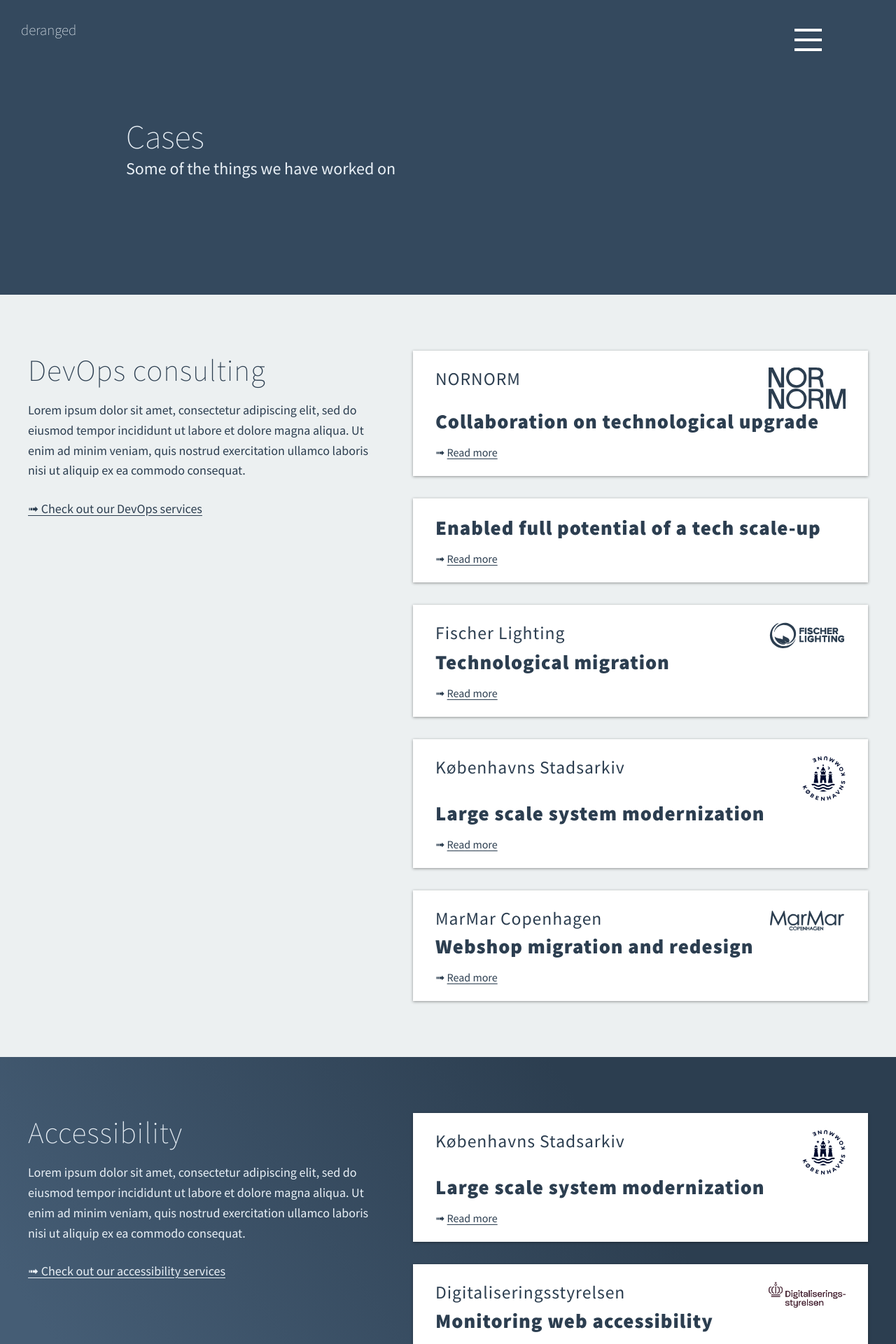
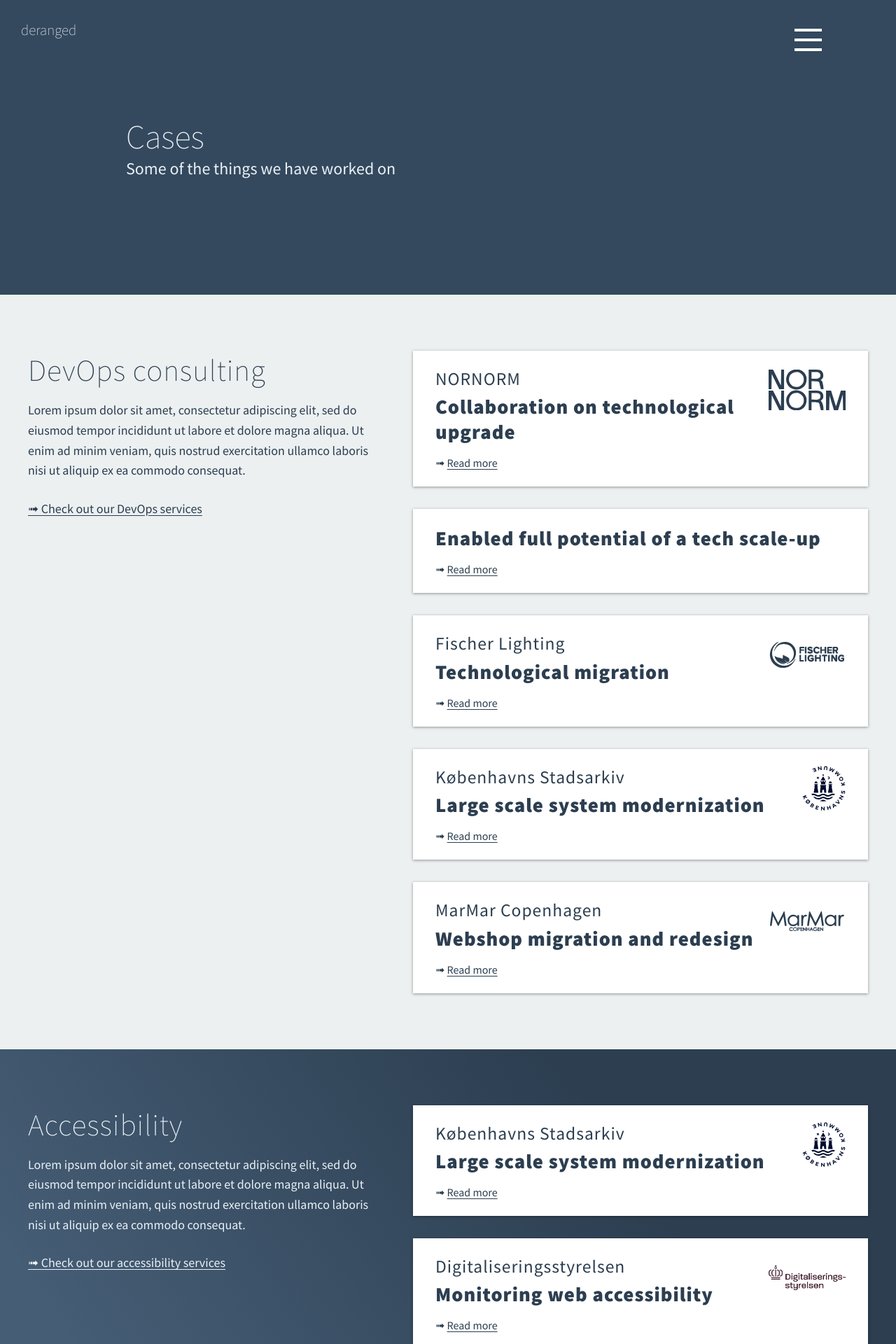
Before and after one commit to derangeddk/deranged.dk, a Jekyll site: the page built from cases/index.html, in a window 1280 px wide. Shown: the top 1920 px of the page at 70% size. Built offline with Jekyll 4.4.1, drawn with Linux system fonts in a browser that asks for light colours; some web fonts are replaced; comment, search, counter and statistics services are not loaded.

Commit message:
Changed cases layout to have logo on the right side

```diff
--- a/_sass/cases.scss
+++ b/_sass/cases.scss
@@ -41,7 +41,8 @@
     padding: 1.5rem 2rem;
     height: 100%;
     display: flex;
-    flex-direction: column;
+    flex-direction: row;
+    justify-content: space-between;
 }
 
 .cases-item:hover {
@@ -58,11 +59,6 @@
     text-align: left;
 }
 
-.cases-item__customer-wrapper {
-    display: flex;
-    justify-content: space-between;
-}
-
 .cases-item__customer {
     color: #2c3e50;
     font-size: 1.6rem;
@@ -77,4 +73,8 @@
     max-height: 4rem;
     max-width: 110px;
     object-fit: contain;
+
+    @media screen and (max-width: 600px) {
+        display: none;
+    }
 }
--- a/cases/index.html
+++ b/cases/index.html
@@ -81,20 +81,18 @@
             <a href="{{ case.url }}" class="cases-item">
               <div class="cases-item__content">
                 {% if case.customer %}
-                  <div class="cases-item__customer-wrapper">
                   <h3 class="cases-item__customer">
                     {{ case.customer }}
                   </h3>
-                    {% if case.logo %}
-                      <img src="{{ case.logo }}" class="case-item__logo" alt="{{ case.customer }} logo">
-                    {% endif %}
-                  </div>
                 {% endif %}
                 <h2 class="cases-item__title">
                   {{ case.title | case.url }}
                 </h2>
                 <span>➟ <u>Read&nbsp;more</u></span>
               </div>
+              {% if case.logo %}
+                <img src="{{ case.logo }}" class="case-item__logo" alt="{{ case.customer }} logo">
+              {% endif %}
             </a>
           {% endfor %}
         </div>
@@ -126,20 +124,18 @@
             <a href="{{ case.url }}" class="cases-item">
               <div class="cases-item__content">
                 {% if case.customer %}
-                  <div class="cases-item__customer-wrapper">
                   <h3 class="cases-item__customer">
                     {{ case.customer }}
                   </h3>
-                    {% if case.logo %}
-                      <img src="{{ case.logo }}" class="case-item__logo" alt="{{ case.customer }} logo">
-                    {% endif %}
-                  </div>
                 {% endif %}
                 <h2 class="cases-item__title">
                   {{ case.title | case.url }}
                 </h2>
                 <span>➟ <u>Read&nbsp;more</u></span>
               </div>
+              {% if case.logo %}
+                <img src="{{ case.logo }}" class="case-item__logo" alt="{{ case.customer }} logo">
+              {% endif %}
             </a>
           {% endfor %}
         </div>
@@ -171,20 +167,18 @@
             <a href="{{ case.url }}" class="cases-item">
               <div class="cases-item__content">
                 {% if case.customer %}
-                  <div class="cases-item__customer-wrapper">
                   <h3 class="cases-item__customer">
                     {{ case.customer }}
                   </h3>
-                    {% if case.logo %}
-                      <img src="{{ case.logo }}" class="case-item__logo" alt="{{ case.customer }} logo">
-                    {% endif %}
-                  </div>
                 {% endif %}
                 <h2 class="cases-item__title">
                   {{ case.title | case.url }}
                 </h2>
                 <span>➟ <u>Read&nbsp;more</u></span>
               </div>
+              {% if case.logo %}
+                <img src="{{ case.logo }}" class="case-item__logo" alt="{{ case.customer }} logo">
+              {% endif %}
             </a>
           {% endfor %}
         </div>
@@ -216,20 +210,18 @@
             <a href="{{ case.url }}" class="cases-item">
               <div class="cases-item__content">
                 {% if case.customer %}
-                  <div class="cases-item__customer-wrapper">
                   <h3 class="cases-item__customer">
                     {{ case.customer }}
                   </h3>
-                    {% if case.logo %}
-                      <img src="{{ case.logo }}" class="case-item__logo" alt="{{ case.customer }} logo">
-                    {% endif %}
-                  </div>
                 {% endif %}
                 <h2 class="cases-item__title">
                   {{ case.title | case.url }}
                 </h2>
                 <span>➟ <u>Read&nbsp;more</u></span>
               </div>
+              {% if case.logo %}
+                <img src="{{ case.logo }}" class="case-item__logo" alt="{{ case.customer }} logo">
+              {% endif %}
             </a>
           {% endfor %}
         </div>
```
Lines whose indentation alone changed are shown as unchanged.
